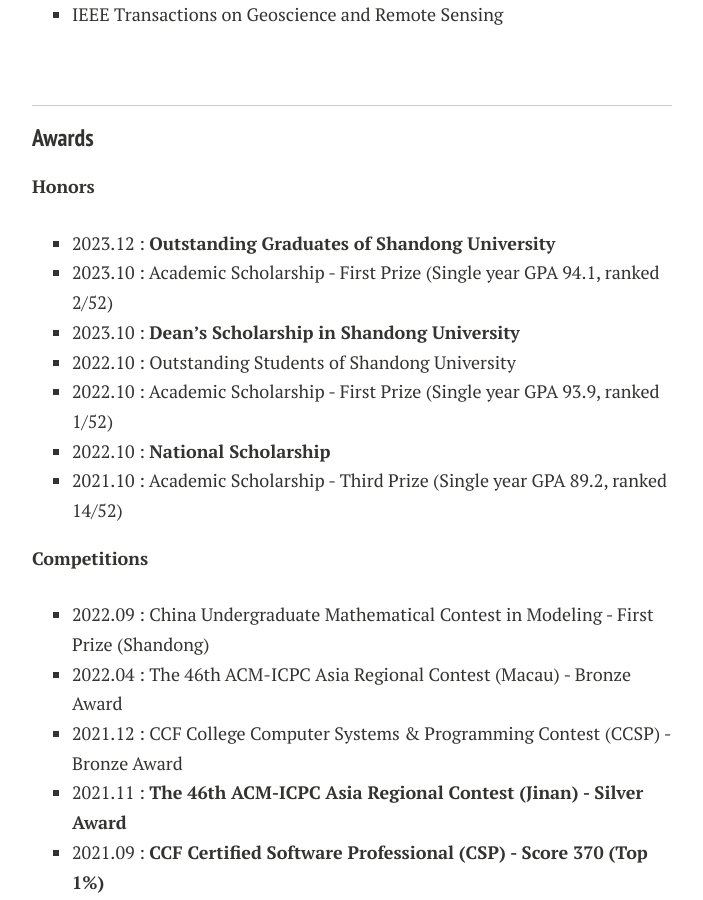
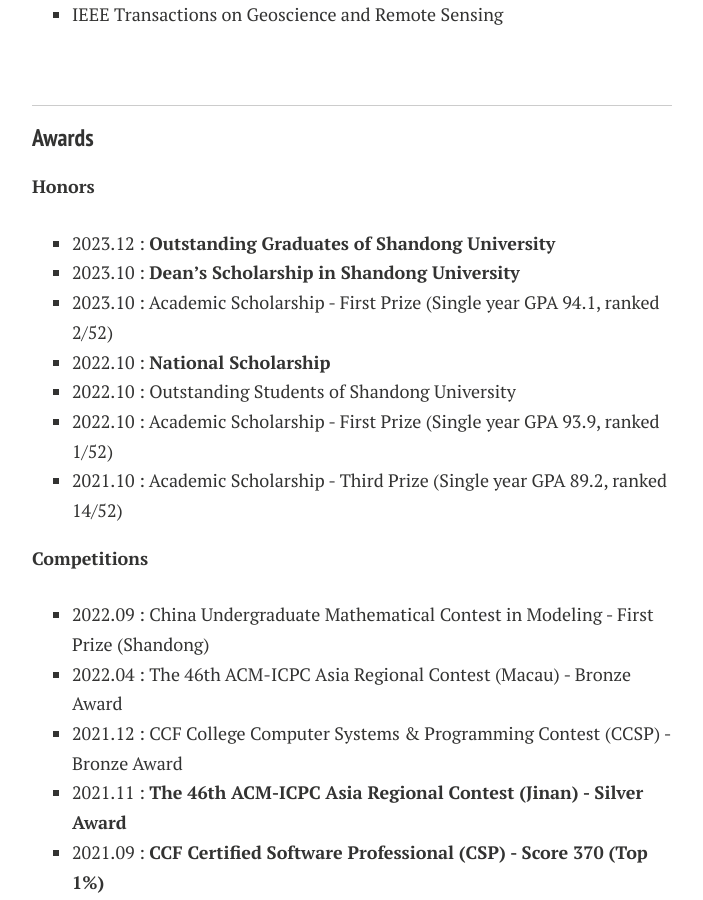
Before and after one commit to LanXingXuan/LanXingXuan.github.io, a Jekyll site: the page built from index.md, in a window 1280 px wide and 900 px high, scrolled down 1274 px. Shown: the whole window, without its empty margins (288-991 px from the left). Built offline with Jekyll 4.4.1, drawn with Linux system fonts in a browser that asks for light colours; nearby versions of some CDN libraries; comment, search, counter and statistics services are not loaded; a style sheet for code colours, icons or effects is not loaded.

```diff
--- a/index.md
+++ b/index.md
@@ -53,11 +53,11 @@ My research interests lies in the computer vision and multimodal, including Vide
 
  **Honors**
 - 2023.12 : **Outstanding Graduates of Shandong University**
+- 2023.10 : **Dean's Scholarship in Shandong University**
 - 2023.10 : Academic Scholarship - First Prize (Single year GPA 94.1, ranked 2/52)
-- 2023.10 : **Dean's Scholarship in Shandong University**
+- 2022.10 : **National Scholarship**
 - 2022.10 : Outstanding Students of Shandong University
 - 2022.10 : Academic Scholarship - First Prize (Single year GPA 93.9, ranked 1/52)
-- 2022.10 : **National Scholarship**
 - 2021.10 : Academic Scholarship - Third Prize (Single year GPA 89.2, ranked 14/52)
 
 
```
